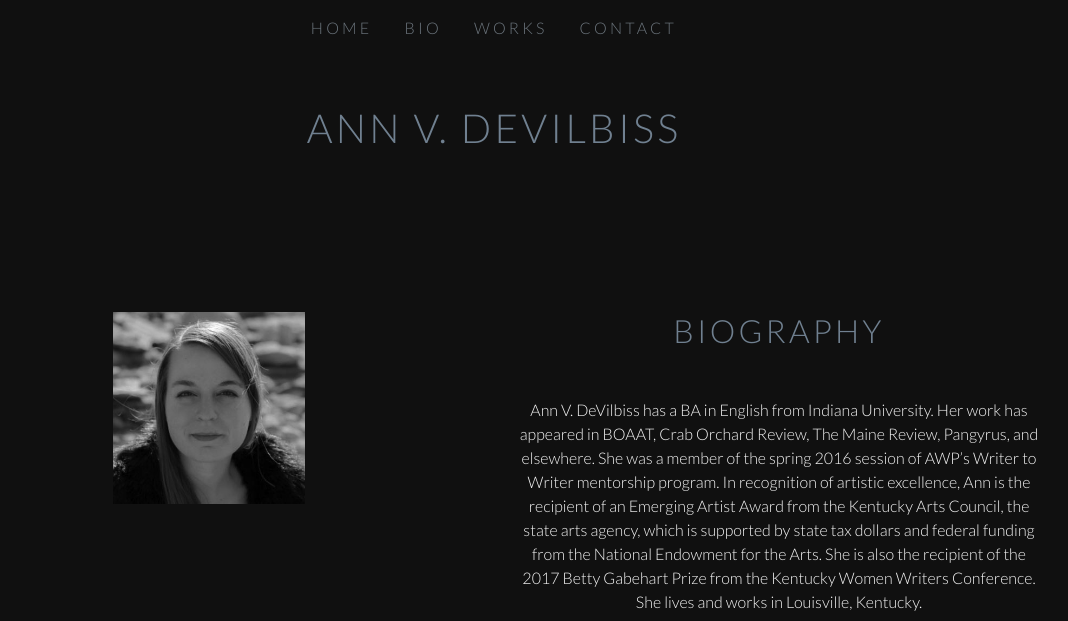
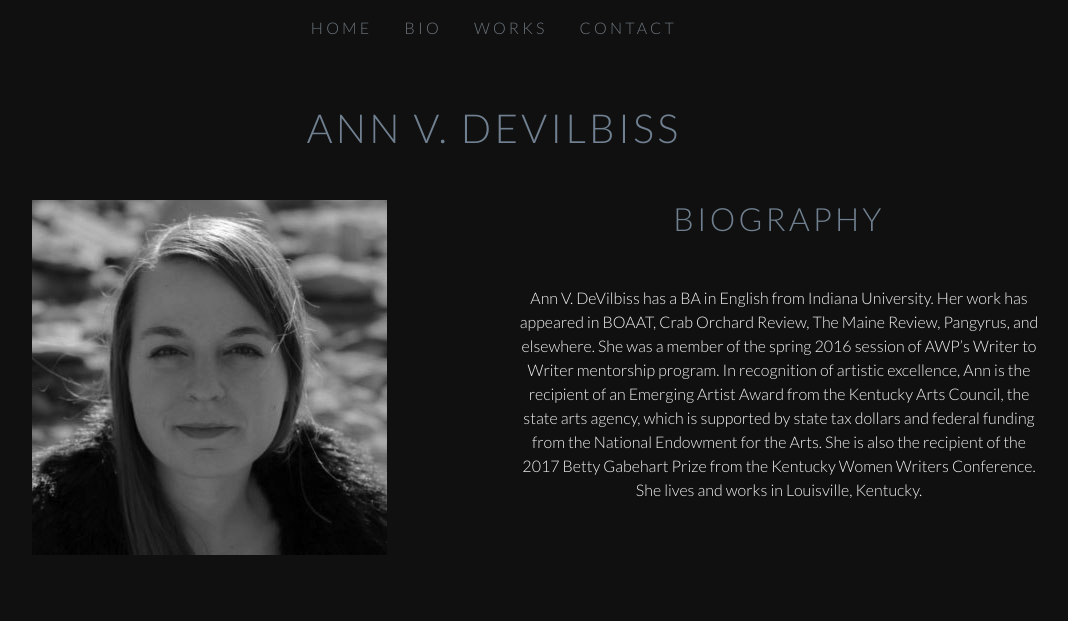
Before and after one commit to birchx/codelouisville2019, a website: page bio.html in a window 1280 px wide. Shown: the top 621 px of the page, without its empty margins (146-1214 px from the left). Drawn offline with Linux system fonts and the light colour scheme.

Commit message:
adjusted padding containers

```diff
--- a/bio.html
+++ b/bio.html
@@ -48,7 +48,7 @@
   </header>
 
   <!-- Modes -->
-  <section class="testimonials text-center ">
+  <section class="text-center ">
     <div class="container">
       <div class="row">
         <div class="col-lg-6">
```
Also changed, not shown: works.html (+1 -1 lines).
